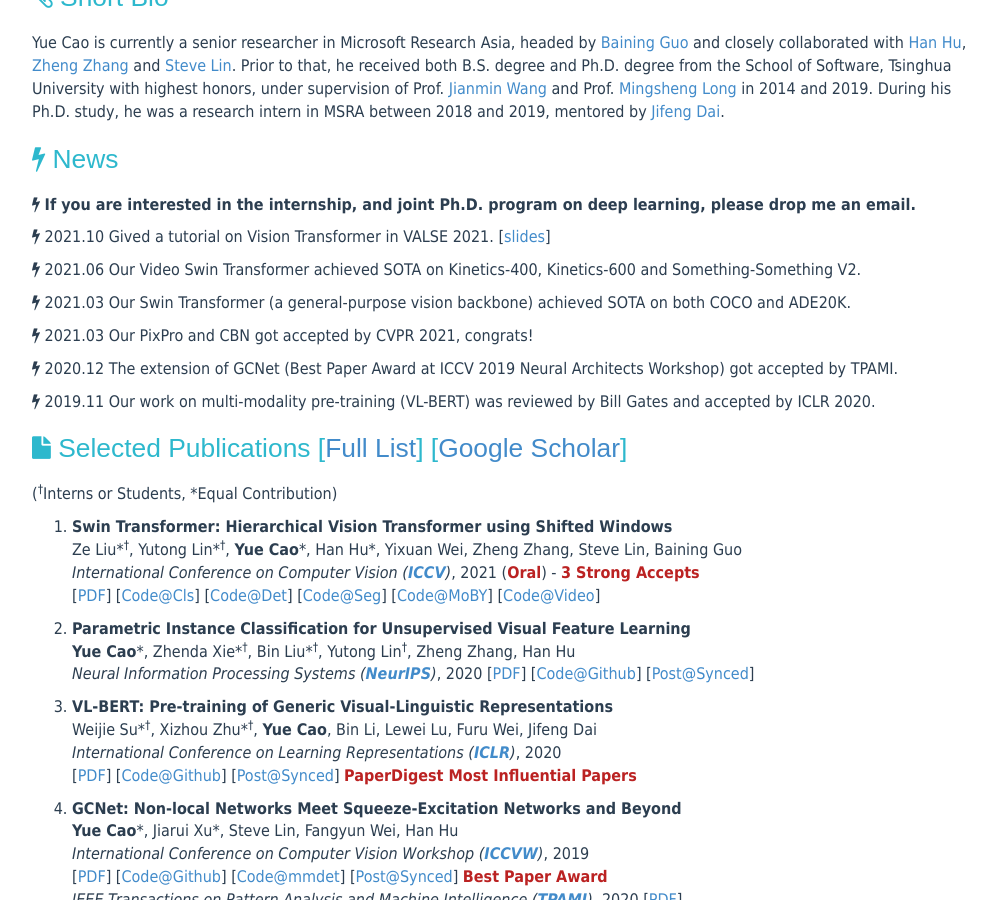
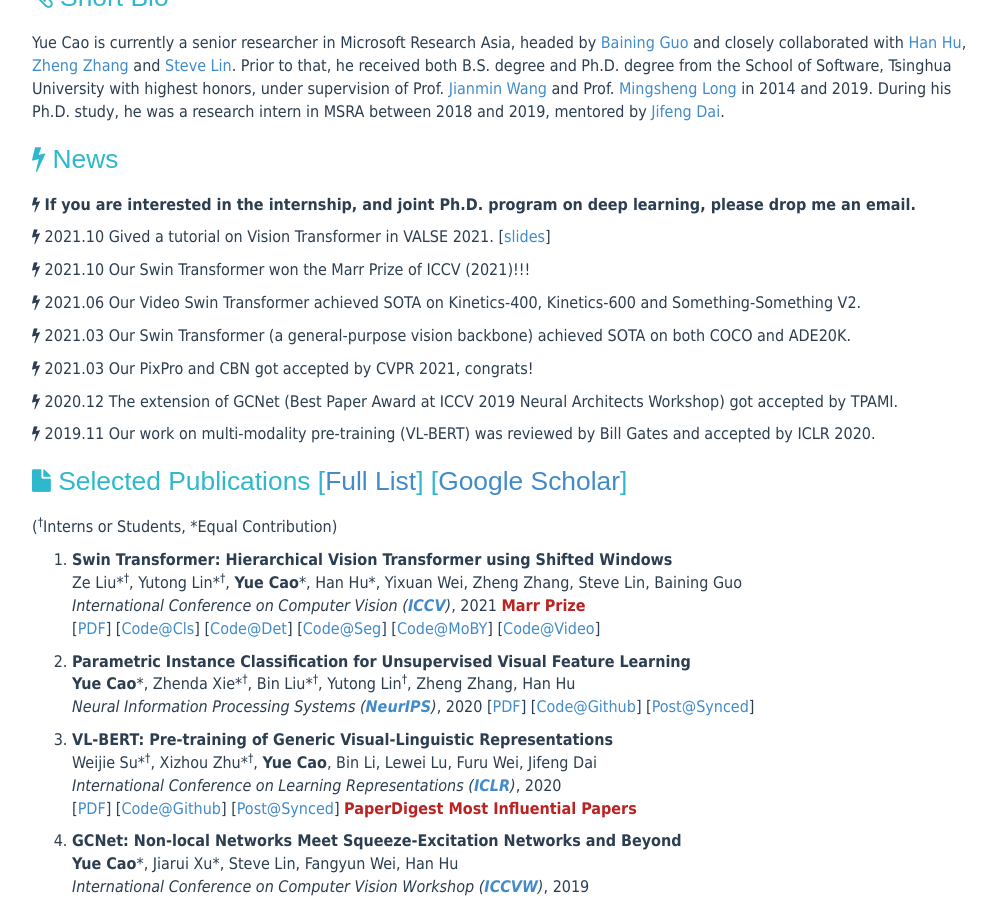
Before and after one commit to caoyue10/caoyue10.github.io, a Jekyll site: the page built from index.html, in a window 1280 px wide and 900 px high, scrolled down 283 px. Shown: the whole window, without its empty margins (138-1134 px from the left). Built offline with Jekyll 4.4.1, drawn with Linux system fonts in a browser that asks for light colours; the list of posts is cut into pages by our own code.

Commit message:
Update index.html

```diff
--- a/index.html
+++ b/index.html
@@ -24,6 +24,10 @@
     <p>
     <i class="fa fa-bolt"></i>
     2021.10 Gived a tutorial on Vision Transformer in VALSE 2021. [<a href="doc/valse-2021-transformer.pdf">slides</a>]
+    </p>
+    <p>
+    <i class="fa fa-bolt"></i>
+    2021.10 Our Swin Transformer won the Marr Prize of ICCV (2021)!!!
     </p>
     <p>
     <i class="fa fa-bolt"></i>
@@ -55,7 +59,7 @@
       <li>
 	<p><strong>Swin Transformer: Hierarchical Vision Transformer using Shifted Windows</strong><br>
             Ze Liu*<sup><span>&#8224;</span></sup>, Yutong Lin*<sup><span>&#8224;</span></sup>, <strong>Yue Cao</strong>*, Han Hu*, Yixuan Wei, Zheng Zhang, Steve Lin, Baining Guo<br>
-	    <em>International Conference on Computer Vision (<a href="http://iccv2021.thecvf.com/home"><strong>ICCV</strong></a>)</em>, 2021 (<span class="highlight"><strong>Oral</strong></span>) - <span class="highlight"><strong>3 Strong Accepts</strong></span><br>
+	    <em>International Conference on Computer Vision (<a href="http://iccv2021.thecvf.com/home"><strong>ICCV</strong></a>)</em>, 2021 <span class="highlight"><strong>Marr Prize</strong></span><br>
 		 [<a href="https://arxiv.org/abs/2103.14030">PDF</a>] [<a href="https://github.com/microsoft/Swin-Transformer">Code@Cls</a>] [<a href="https://github.com/SwinTransformer/Swin-Transformer-Object-Detection">Code@Det</a>] [<a href="https://github.com/SwinTransformer/Swin-Transformer-Semantic-Segmentation">Code@Seg</a>] [<a href="https://github.com/SwinTransformer/Transformer-SSL">Code@MoBY</a>]  [<a href="https://github.com/SwinTransformer/Video-Swin-Transformer">Code@Video</a>]
 	</p>
       </li>
```
